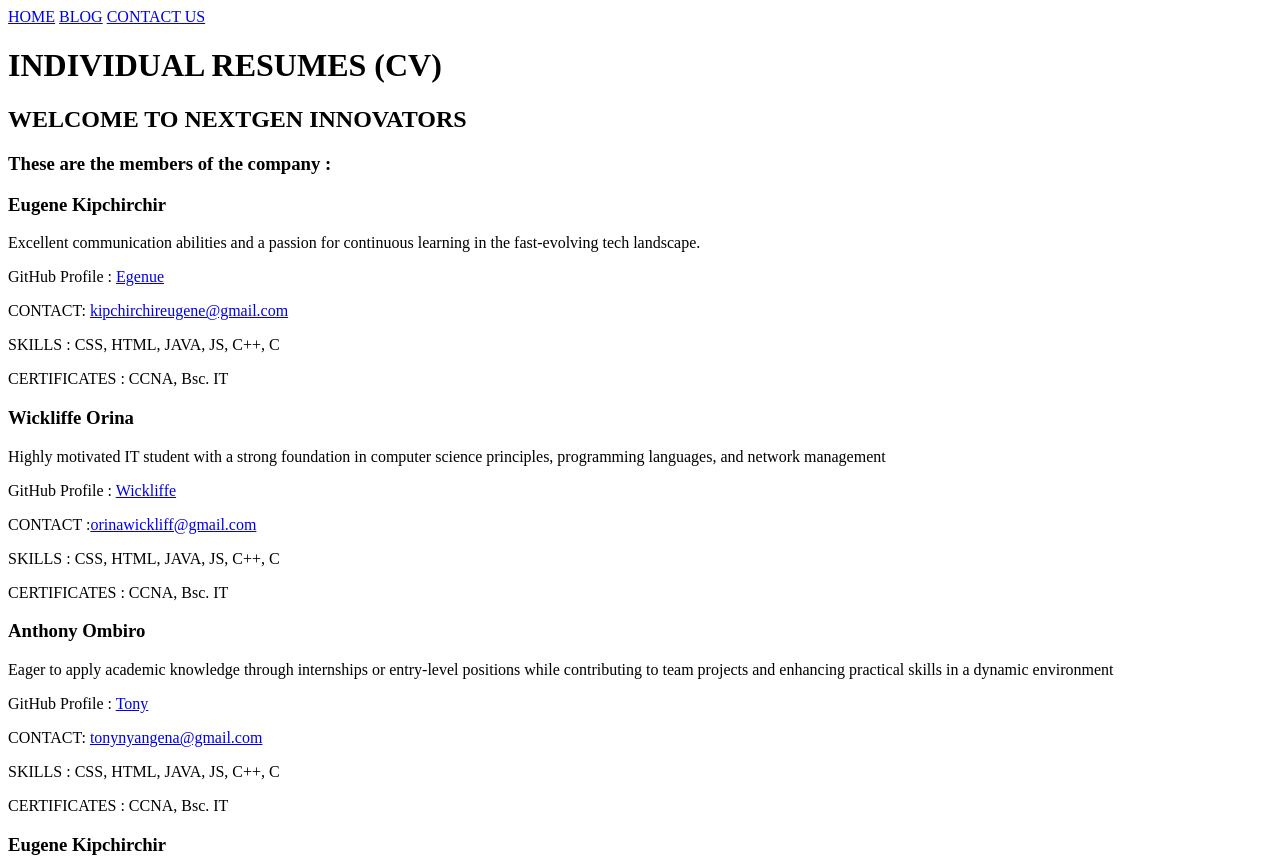
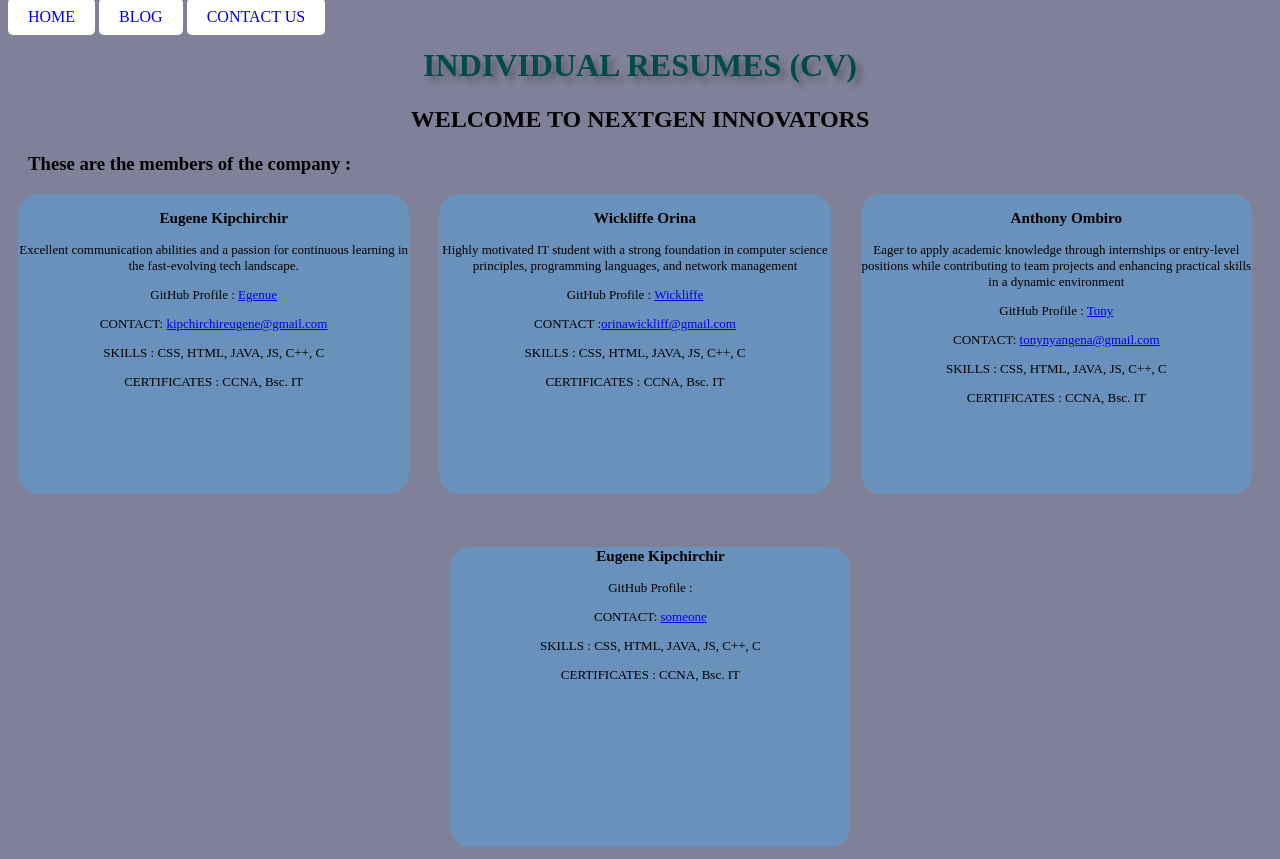
Before and after one commit to Egenue/GroupProject2, a plain HTML site: page resume.html in a window 1280 px wide. Shown: the top 859 px of the page. Drawn offline with Linux system fonts and the light colour scheme; the site is published under a folder, as on GitHub Pages, so addresses that start at the root find nothing.

Commit message:
Fixed Linking Error

```diff
--- a/STYLES/blog.css
+++ b/blog.css
@@ -23,7 +23,7 @@ nav a:hover{
 
 body {
     background: linear-gradient(to right, rgba(32, 38, 237, 0.5), rgba(83, 50, 136, 0.5));
-    background-image: url(/IMAGES/moroccan-flower.png);
+    background-image: url(./moroccan-flower.png);
     background-size: cover;
     background-position: center;
 }
--- a/HTML/resume.html
+++ b/resume.html
@@ -5,14 +5,14 @@
     <meta charset="UTF-8">
     <meta name="viewport" content="width=device-width, initial-scale=1.0">
     <title>NextGen Innovators</title>
-    <link rel="stylesheet" href="/STYLES/resume.css">
+    <link rel="stylesheet" href="./resume.css">
 </head>
 
 <body>
     <nav>
-        <a href="index.html">HOME</a>
-        <a href="blog.html">BLOG</a>
-        <a href="contactus.html">CONTACT US</a>
+        <a href="./index.html">HOME</a>
+        <a href="./blog.html">BLOG</a>
+        <a href="./contactus.html">CONTACT US</a>
     </nav>
     <div class="header">
         <h1>INDIVIDUAL RESUMES (CV)</h1>
@@ -25,7 +25,7 @@
             <p>Excellent communication abilities and a passion for continuous learning in the fast-evolving
                 tech landscape.</p>
             <p>GitHub Profile : <a href="https://github.com/Egenue"> Egenue</a></p>
-            <p>CONTACT: <a href="/HTML/contactus.html#Eugene">kipchirchireugene@gmail.com</a></p>
+            <p>CONTACT: <a href="./contactus.html">kipchirchireugene@gmail.com</a></p>
             <p>SKILLS : CSS, HTML, JAVA, JS, C++, C</p>
             <p>CERTIFICATES : CCNA, Bsc. IT</p>
         </div>
@@ -34,7 +34,7 @@
             <p>Highly motivated IT student with a strong foundation in computer science principles,
             programming languages, and network management</p>
             <p>GitHub Profile : <a href="https://github.com/Wickliffo">Wickliffe</a></p>
-            <label>CONTACT :</label><a href="/HTML/contactus.html#Wickliffe">orinawickliff@gmail.com</a>
+            <label>CONTACT :</label><a href="./contactus.html#Wickliffe">orinawickliff@gmail.com</a>
             <p>SKILLS : CSS, HTML, JAVA, JS, C++, C</p>
             <p>CERTIFICATES : CCNA, Bsc. IT</p>
         </div>
@@ -43,7 +43,7 @@
             <p> Eager to apply academic knowledge through internships or entry-level positions while
                 contributing to team projects and enhancing practical skills in a dynamic environment</p>
             <p>GitHub Profile : <a href="https://github.com/RageTony4">Tony</a></p>
-            <P>CONTACT: <a href="/HTML/contactus.html#Anthony">tonynyangena@gmail.com</a></p>
+            <P>CONTACT: <a href="./contactus.html#Anthony">tonynyangena@gmail.com</a></p>
             <p>SKILLS : CSS, HTML, JAVA, JS, C++, C</p>
             <p>CERTIFICATES : CCNA, Bsc. IT</p>
         </div>
```
Also changed, not shown: blog.html (renamed from HTML/blog.html, +4 -4 lines), contactus.html (renamed from HTML/contactus.html, +1 -1 lines), index.html (+4 -4 lines), NextGen_Logo.png (renamed from IMAGES/NextGen_Logo.png), contacts.css (renamed from STYLES/contacts.css), moroccan-flower.png (renamed from IMAGES/moroccan-flower.png), resume.css (renamed from STYLES/resume.css), styles.css (renamed from STYLES/styles.css).
